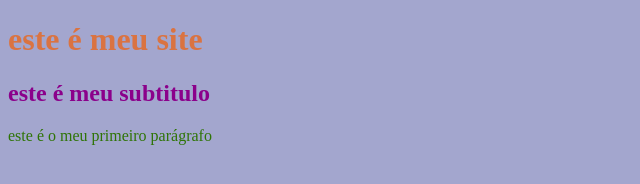
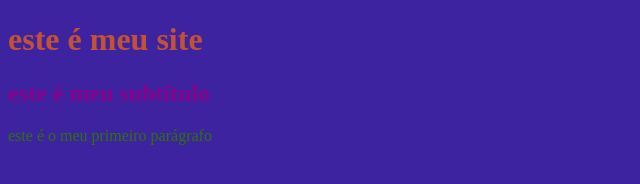
Before and after one commit to HannahSummer/projeto1, a plain HTML site: page index.html in a window 1280 px wide. Shown: the whole page, without its empty margins (0-640 px from the left). Drawn offline with Linux system fonts and the light colour scheme.

Commit message:
alterando a cor de fundo e o titulo

```diff
--- a/index.css
+++ b/index.css
@@ -5,5 +5,5 @@ p{
     color: rgb(46, 116, 6);
 }
 body{
-    background-color: rgb(163, 166, 206);
+    background-color: rgb(62, 35, 160);
 }
--- a/index.html
+++ b/index.html
@@ -4,7 +4,7 @@
     <meta charset="UTF-8">
     <meta http-equiv="X-UA-Compatible" content="IE=edge">
     <meta name="viewport" content="width=device-width, initial-scale=1.0">
-    <title>Hannah</title>
+    <title>Hannah Summer</title>
     <link rel="stylesheet" href="index.css">
     <style>
         /* p{
```
